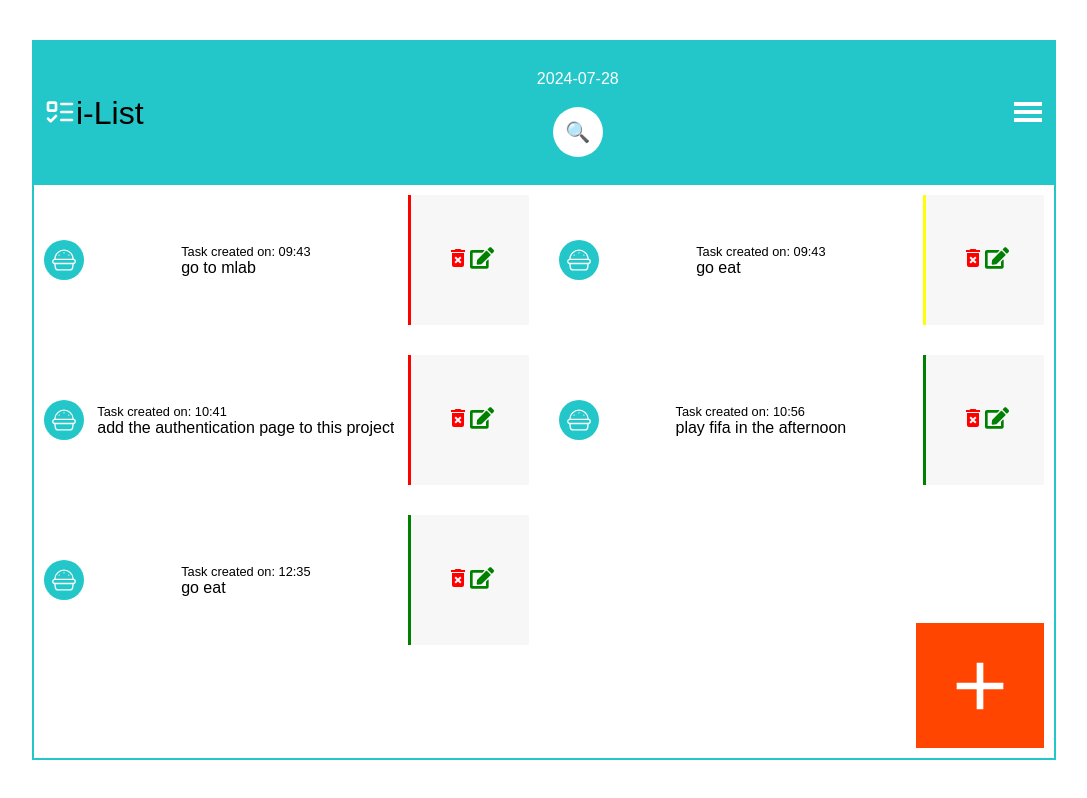
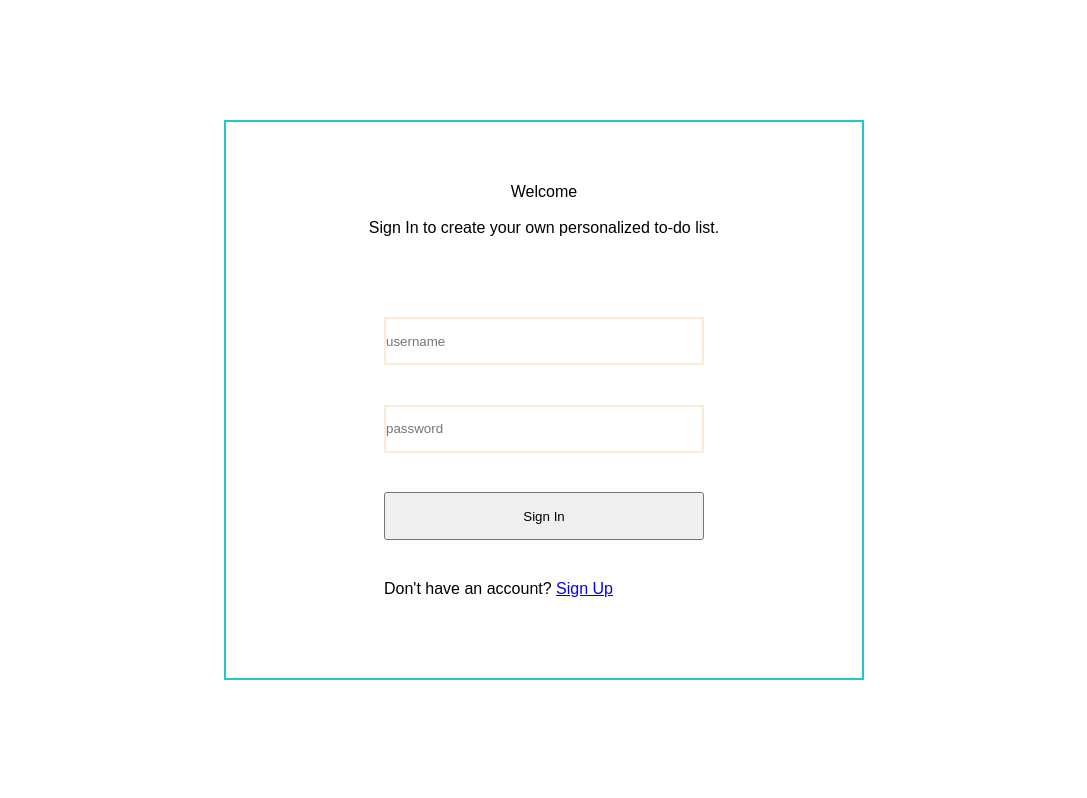
Before and after one commit to MandlakheM/todo-list, a React (Vite) app: page / in a window 1280 px wide. Shown: the whole page, without its empty margins (96-1183 px from the left). Built offline with nearby package versions, Linux system fonts and the light colour scheme; data requests are answered from the project's data file; a web font is replaced by a local one.

Commit message:
sign in and user sign up fixed

```diff
--- a/db.json
+++ b/db.json
@@ -6,13 +6,6 @@
       "taskTime": "09:43",
       "taskDate": "2024-07-31T07:43:01.661Z",
       "importance": "very"
-    },
-    {
-      "id": "fcff",
-      "taskName": "go eat",
-      "taskTime": "09:43",
-      "taskDate": "2024-08-05T07:43:01.000Z",
-      "importance": "slightly"
     },
     {
       "id": "da98",
@@ -34,21 +27,29 @@
       "taskTime": "12:35",
       "taskDate": "2024-08-04T10:35:38.000Z",
       "importance": ""
+    },
+    {
+      "id": "6cc5",
+      "taskName": "play",
+      "taskTime": "15:05",
+      "taskDate": "2024-07-31T13:05:49.993Z",
+      "importance": "slightly"
     }
   ],
   "users": [
     {
-      "userName": "admin",
-      "password": "admin123"
-    },
-    {
-      "id": "9931",
+      "id": "2024-07-31T12:19:02.289Z",
       "username": "me@gmail.com",
       "password": "12345"
     },
     {
-      "id": "2024-07-31T10:48:51.647Z",
-      "username": "u@gmail.com",
+      "id": "2024-07-31T13:02:05.445Z",
+      "username": "admin@gmail.com",
+      "password": "12345"
+    },
+    {
+      "id": "2024-07-31T13:05:08.785Z",
+      "username": "nhlaks@gmial.com",
       "password": "12345"
     }
   ]
--- a/package.json
+++ b/package.json
@@ -27,7 +27,8 @@
     "react": "^18.3.1",
     "react-dom": "^18.3.1",
     "react-icons": "^5.2.1",
-    "react-router-dom": "^6.25.1"
+    "react-router-dom": "^6.25.1",
+    "react-toastify": "^10.0.5"
   },
   "devDependencies": {
     "@types/react": "^18.3.3",
--- a/src/App.jsx
+++ b/src/App.jsx
@@ -1,21 +1,20 @@
+import { TodayRounded } from "@mui/icons-material";
 import "./App.css";
 import LogIn from "./components/logIn";
 import SignUp from "./components/signUp";
 import Todo from "./components/todo";
-import {
-  createBrowserRouter,
-  createRoutesFromElements,
-  Route,
-  RouterProvider,
-} from "react-router-dom";
+import { BrowserRouter, Route, Routes } from "react-router-dom";
 
 function App() {
-
   return (
     <>
-      {/* <LogIn />
-      <SignUp/> */}
-      <Todo />
+      <BrowserRouter>
+        <Routes>
+          <Route path="/" element={<LogIn />}></Route>
+          <Route path="/signUp" element={<SignUp />}></Route>
+          <Route path="/todo" element={<Todo />}></Route>
+        </Routes>
+      </BrowserRouter>
     </>
   );
 }
--- a/src/components/logIn.jsx
+++ b/src/components/logIn.jsx
@@ -1,19 +1,40 @@
 import React from "react";
 import "./logIn.css";
-import { useState } from 'react';
+import { useState, useEffect } from "react";
 import { useNavigate } from "react-router-dom";
 import { Link } from "react-router-dom";
-
-
-
+import { toast } from "react-toastify";
 
 function LogIn() {
+  const [username, setUsername] = useState("");
+  const [password, setPassword] = useState("");
 
-  const [email, setEmail] = useState('');
-  const [password, setPassword] = useState('');
+  const navigate = useNavigate();
 
+  useEffect(() => {
+    sessionStorage.clear();
+  }, []);
 
+  function handleSubmit(event) {
+    event.preventDefault();
 
+    if (username.trim() !== "" && password.trim() !== "") {
+      fetch(`http://localhost:3030/users?email=${username}`)
+        .then((res) => res.json())
+        .then((resp) => {
+          if (resp.length > 0 && resp[0].password === password) {
+            toast.success("Success");
+            sessionStorage.setItem("username", username);
+            navigate("/todo");
+          } else {
+            toast.error("Please Enter valid credentials");
+          }
+        })
+        .catch((err) => {
+          toast.error("Login Failed due to :" + err.message);
+        });
+    }
+  }
 
   return (
     <>
@@ -24,15 +45,14 @@ function LogIn() {
             <br />
             <p>Sign In to create your own personalized to-do list.</p>
           </div>
-          {/* <div className="googleSignIn">Sign In with google</div> */}
           <div className="formContainer">
-            <form  >
+            <form onSubmit={handleSubmit}>
               <input
                 type="email"
                 name="email"
                 id="username"
                 placeholder="username"
-                onChange={(e) => setEmail(e.target.value)}
+                onChange={(e) => setUsername(e.target.value)}
                 required={true}
               />
               <input
@@ -44,7 +64,9 @@ function LogIn() {
                 required={true}
               />
               <button>Sign In</button>
-              <p>Don't have an account? <a href="">Sign Up</a></p>
+              <p>
+                Don't have an account? <Link to={"/signUp"}>Sign Up</Link>
+              </p>
             </form>
           </div>
         </div>
--- a/src/components/signUp.jsx
+++ b/src/components/signUp.jsx
@@ -1,6 +1,7 @@
 import React from "react";
 import "./logIn.css";
 import { useState } from "react";
+import { Link, useNavigate } from "react-router-dom";
 import axios from "axios";
 import dayjs from "dayjs";
 
@@ -13,6 +14,9 @@ function SignUp() {
     password: "",
     id: dayjs(),
   });
+
+  const navigate = useNavigate();
+
 
   function handleChange(event) {
     const { name, value } = event.target;
@@ -37,7 +41,7 @@ function SignUp() {
       axios
         .post("http://localhost:3030/users", currentUser)
         .then((res) => {
-          alert("Data added successfully!");
+            navigate("/");
         })
         .catch((err) => console.log(err));
     }
@@ -73,7 +77,7 @@ function SignUp() {
               />
               <button>Sign Up</button>
               <p>
-                Already have an account ? <a href="">Sign In</a>
+                Already have an account ?<Link to={'/'}>Sign In</Link>
               </p>
             </form>
           </div>
--- a/src/components/todo.jsx
+++ b/src/components/todo.jsx
@@ -1,6 +1,5 @@
-import React from "react";
+import React, { useState, useEffect } from "react";
 import "./todo.css";
-import { useState, useEffect } from "react";
 import { LuListTodo } from "react-icons/lu";
 import { CiBurger } from "react-icons/ci";
 import { MdAdd } from "react-icons/md";
@@ -21,15 +20,20 @@ import FormControlLabel from "@mui/material/FormControlLabel";
 import FormControl from "@mui/material/FormControl";
 import FormLabel from "@mui/material/FormLabel";
 import { GiHamburgerMenu } from "react-icons/gi";
+import { Link } from "react-router-dom";
+
 import { MdDeleteForever } from "react-icons/md";
 import { FaEdit } from "react-icons/fa";
 import axios from "axios";
+import Skeleton from "@mui/material/Skeleton";
 
 function Todo() {
   const [modal, setModal] = useState(false);
   const [open, setOpen] = React.useState(false);
   const [tasks, setTasks] = useState([]);
-  const [search, setSearch] = useState([]);
+  const [filteredTasks, setFilteredTasks] = useState([]);
+  const [search, setSearch] = useState("");
+  const [loading, setLoading] = useState(true);
   const [newTask, setNewTask] = useState({
     taskName: "",
     taskTime: dayjs().format("HH:mm"),
@@ -40,9 +44,21 @@ function Todo() {
   useEffect(() => {
     axios
       .get("http://localhost:3030/tasks")
-      .then((res) => setTasks(res.data))
+      .then((res) => {
+        setTasks(res.data);
+        setFilteredTasks(res.data);
+        setLoading(false);
+      })
       .catch((err) => console.log(err));
   }, []);
+
+  useEffect(() => {
+    setFilteredTasks(
+      tasks.filter((task) =>
+        task.taskName.toLowerCase().includes(search.toLowerCase())
+      )
+    );
+  }, [search, tasks]);
 
   const toggleDrawer = (newOpen) => () => {
     setOpen(newOpen);
@@ -74,6 +90,7 @@ function Todo() {
   function addTasks() {
     if (newTask.taskName.trim() !== "") {
       setTasks((prevTasks) => [...prevTasks, newTask]);
+      setFilteredTasks((prevTasks) => [...prevTasks, newTask]);
       setNewTask({
         taskName: "",
         taskTime: dayjs().format("HH:mm"),
@@ -96,12 +113,16 @@ function Todo() {
   }
 
   function handleDelete(id) {
-    const confirm = window.confirm("do you want to delete this taks");
+    const confirm = window.confirm("Do you want to delete this task?");
     if (confirm) {
       axios
         .delete("http://localhost:3030/tasks/" + id)
         .then((res) => {
-          alert("Tasks deleted");
+          alert("Task deleted");
+          setTasks((prevTasks) => prevTasks.filter((task) => task.id !== id));
+          setFilteredTasks((prevTasks) =>
+            prevTasks.filter((task) => task.id !== id)
+          );
         })
         .catch((err) => console.log(err));
     }
@@ -118,6 +139,7 @@ function Todo() {
   const DrawerList = (
     <Box sx={{ width: 250 }} role="presentation" onClick={toggleDrawer(false)}>
       <AccountCircleIcon sx={{ fontSize: 100 }} />
+      <Link to={"/"}>Sign Out</Link>
     </Box>
   );
 
@@ -159,8 +181,6 @@ function Todo() {
             </div>
           </div>
           <div className="menu">
-            <UserButton />
-
             <GiHamburgerMenu id="headerIcons" onClick={toggleDrawer(true)} />
             <Drawer open={open} anchor="right" onClose={toggleDrawer(false)}>
               {DrawerList}
@@ -169,14 +189,16 @@ function Todo() {
         </div>
 
         <div className="tasks">
-          {tasks
-            .filter((task) => {
-              return () =>
-                search.toLowerCase() === ""
-                  ? task
-                  : task.taskName.toLowerCase().includes(search);
-            })
-            .map((task, index) => (
+          {loading
+            ? Array.from(new Array(5)).map((_, index) => (
+                <Skeleton
+                  key={index}
+                  variant="rectangular"
+                  width="100%"
+                  height={60}
+                />
+              ))
+            : filteredTasks.map((task, index) => (
                 <div className="taskCard" key={index}>
                   <div className="taskIcon">
                     <CiBurger id="headerIcons" />
@@ -185,20 +207,18 @@ function Todo() {
                     <p id="taskTime">Task created on: {task.taskTime}</p>
                     <p>{task.taskName}</p>
                   </div>
-
                   <div
                     className="taskDate"
                     style={{
-                    borderLeft: `3px solid ${getBorderColor(task.importance)}`,
+                      borderLeft: `3px solid ${getBorderColor(
+                        task.importance
+                      )}`,
                     }}
                   >
                     <p>
-                    {/* {task.taskDate
-                      ? () => task.taskDate.format("dddd MMM DD")
-                      : ""} */}
                       <MdDeleteForever
                         id="delete"
-                      onClick={(e) => handleDelete(task.id)}
+                        onClick={() => handleDelete(task.id)}
                       />
                       <FaEdit id="edit" />
                     </p>
```
Also changed, not shown: 1 other file (tests, documents, lock files or other folders). Lines whose indentation alone changed are shown as unchanged.
